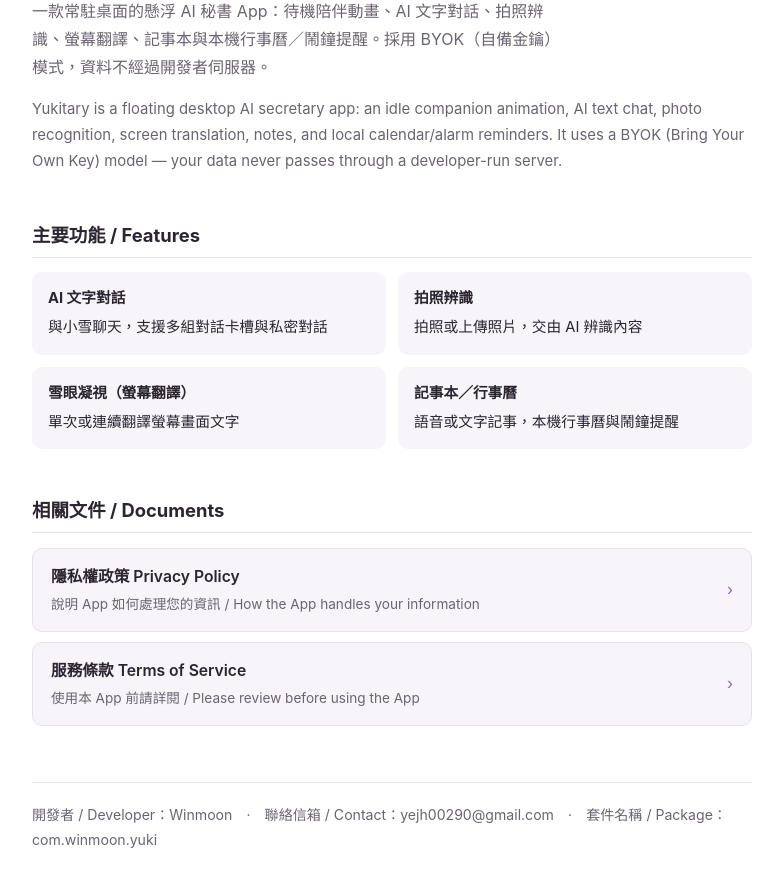
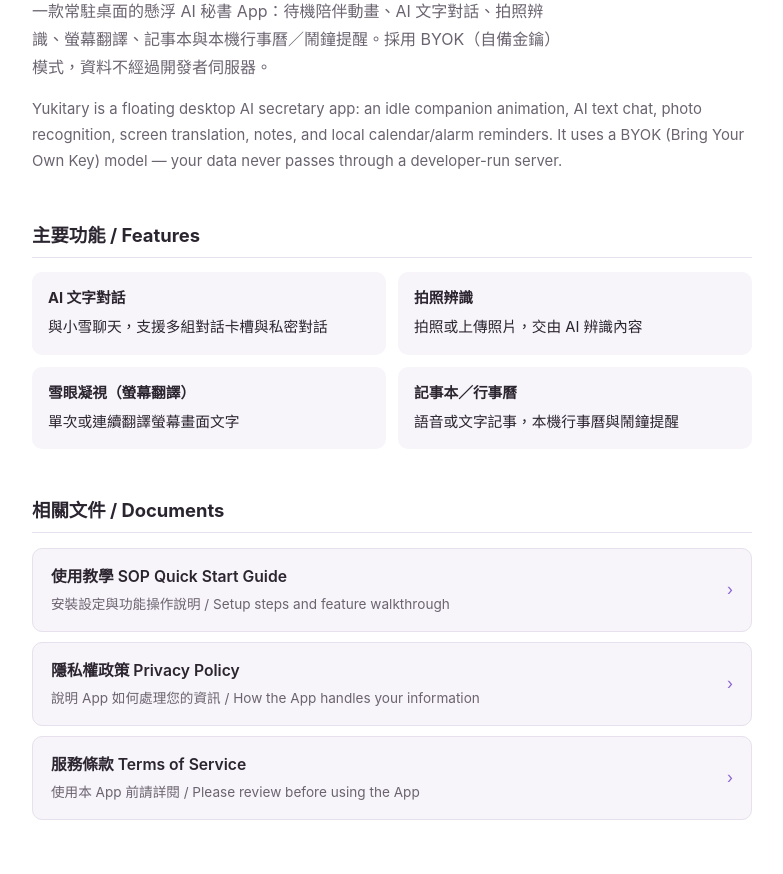
Before and after one commit to Winmoon999/Yukitary, a plain HTML site: page index.html in a window 1280 px wide. Shown: the part 162-1036 px from the top of the page, without its empty margins (248-1031 px from the left). Drawn offline with Linux system fonts and the light colour scheme.

Commit message:
Update index.html
Add SOP

```diff
--- a/index.html
+++ b/index.html
@@ -144,6 +144,12 @@
   <h2>相關文件 / Documents</h2>
   <ul class="link-list">
     <li>
+      <a href="sop.html">
+        <span>使用教學 SOP Quick Start Guide<span class="desc">安裝設定與功能操作說明 / Setup steps and feature walkthrough</span></span>
+        <span class="arrow">›</span>
+      </a>
+    </li>
+    <li>
       <a href="privacy.html">
         <span>隱私權政策 Privacy Policy<span class="desc">說明 App 如何處理您的資訊 / How the App handles your information</span></span>
         <span class="arrow">›</span>
```
